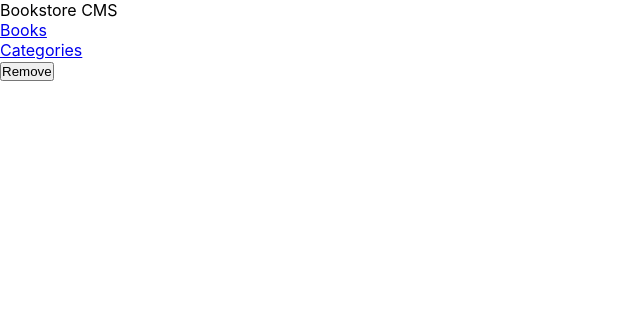
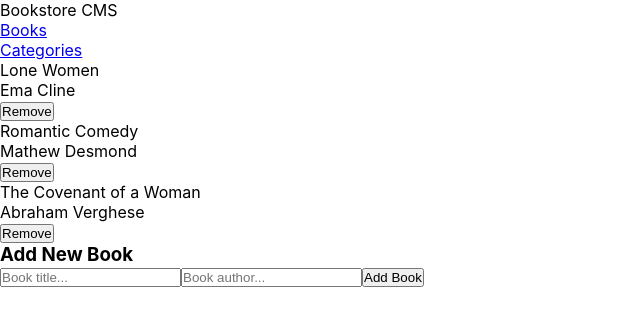
Before and after one commit to Bettenoch/React-Bookstore, a React (Create React App) app: page / in a window 1280 px wide. Shown: the top 326 px of the page, without its empty margins (0-640 px from the left). Built offline with nearby package versions, Linux system fonts and the light colour scheme.

Commit message:
impprt addbook to main page.

```diff
--- a/src/App.js
+++ b/src/App.js
@@ -1,7 +1,7 @@
 import { Routes, Route } from 'react-router-dom';
 import './App.css';
 import Navbar from './components/Navbar';
-import BooksDisplay from './components/BooksDisplay';
+import AddBook from './components/AddBook';
 import Categories from './components/Categories';
 
 function App() {
@@ -9,7 +9,7 @@ function App() {
     <>
       <Navbar />
       <Routes>
-        <Route path="/" element={<BooksDisplay />} />
+        <Route path="/" element={<AddBook />} />
         <Route path="Categories" element={<Categories />} />
       </Routes>
     </>
```
